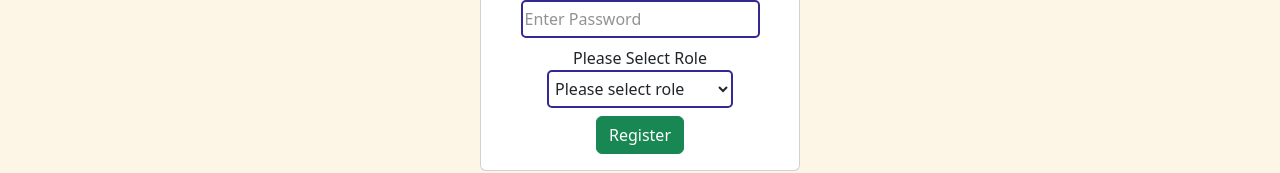
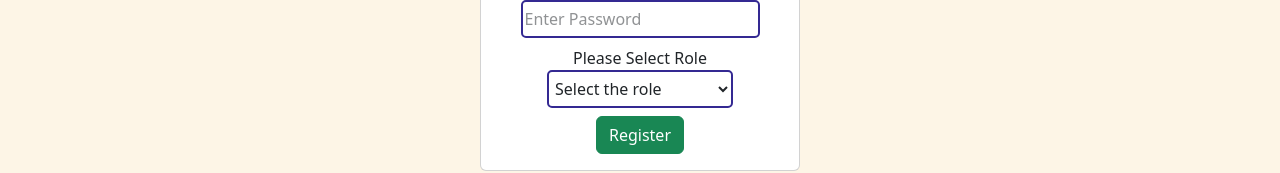
Before and after one commit to kritikumari777/microfrontend-with-microservices, a React app in the folder frontend/: page /register in a window 1280 px wide. Shown: the part 413-586 px from the top of the page. Built offline with nearby package versions, Linux system fonts and the light colour scheme; the HTML template or start-up script is replaced by a standard one.

Commit message:
Create a relationship between the product and the category, changes on resuable component form , select & table

```diff
--- a/frontend/src/modules/auth/constant/constant.js
+++ b/frontend/src/modules/auth/constant/constant.js
@@ -47,9 +47,8 @@ const registerFields = {
             type: "select",
             placeholder: "Enter Role",
             roles: [
-                { id: 1, role: "Please select role" },
-                { id: 2, role: "Customer" },
-                { id: 3, role: "Admin" }
+                { id: 1, role: "Customer" },
+                { id: 2, role: "Admin" }
             ]
         }
     ],
--- a/frontend/src/modules/ecommerce/products/components/index.jsx
+++ b/frontend/src/modules/ecommerce/products/components/index.jsx
@@ -17,6 +17,8 @@ const Product = () => {
     const { isPanding: isCreatePanding, isError: isCreateError, mutate: createMutate } = useApiMutation("/product", "POST", ['product'], getAuthHeader)
     const { isPanding: isEditPanding, isError: isEditError, mutate: editMutate } = useApiMutation("/product", "PUT", ['product'], getAuthHeader)
     const { isPanding: isDeletePanding, isError: isDeleteError, mutate: deleteMutate } = useApiMutation("/product", "DELETE", ['product'], getAuthHeader)
+
+     const { isPanding: categoryPanding, data: categoryData, error: categoryError } = useApiQuery(["category"], "/category", getAuthHeader)
     const { isPanding, data, isError, error, } = useApiQuery(['product'], "/product", getAuthHeader)
     const { header, productBtn } = productData
 
@@ -26,6 +28,8 @@ const Product = () => {
     // useEffect(() => {
     //   getApi()
     // }, [])
+
+    const selectList = categoryData?.categorys
 
     const handleSubmit = (e) => {
         e.preventDefault()
@@ -77,6 +81,7 @@ const Product = () => {
                 onCancle={onCancle}
                 isOpen={isOpen}
                 setIsOpen={setIsOpen}
+                selectList={selectList}
             />
             <FetchProducts
                 data={data}
--- a/frontend/src/modules/ecommerce/products/constants/products.contants.js
+++ b/frontend/src/modules/ecommerce/products/constants/products.contants.js
@@ -13,9 +13,9 @@ const productData = {
          error : "Product name"
         },
 
-        {label: "Please enter category Id",
+        {label: "Please enter category",
          name : "categoryId",
-         type : "text",
+         type : "select",
          error : "Product category"
         },
 
--- a/frontend/src/shared/ui/Form.jsx
+++ b/frontend/src/shared/ui/Form.jsx
@@ -5,7 +5,7 @@ import Select from './Select'
 
 const FormComp = (props) => {
 
-    const { data, formData, btnType, btnText, onChange, onSubmit, onCancle,  isCancle} = props
+    const { data, formData, btnType, btnText, onChange, onSubmit, onCancle,  isCancle, selectList=["No items"]} = props
 
     return (
         <form onSubmit={onSubmit}>
@@ -13,7 +13,7 @@ const FormComp = (props) => {
                 {data?.map((item, i) => {
                     if (item?.type === "select") {
                         return (
-                            <Select key={i} label={item?.label} name={item?.name} value={formData[item?.name]|| ""} roles={item?.roles} onChange={onChange} />
+                            <Select key={i} label={item?.label} name={item?.name} value={formData[item?.name]|| ""} roles={selectList || item?.roles} onChange={onChange} />
                         )
                     }
                     else {
--- a/frontend/src/shared/ui/Select.jsx
+++ b/frontend/src/shared/ui/Select.jsx
@@ -3,13 +3,23 @@ import React from 'react'
 const Select = ({label, name, value, roles, onChange}) => {
   return (
     <div>
-    <label htmlFor={name}>{label}</label>
-    {/* select does't have type */}
-     <select style={{width:"65%"}} name={name} value={value} onChange={onChange}>
-       {roles.map((item, i) => (
-        <option key={item?.id || i} value={item?.role}>{item?.role}</option>
-       ))}
-     </select>
+      <label htmlFor={name}>{label}</label>
+      {/* select does't have type */}
+      <select style={{ width: "65%" }} name={name} value={value} onChange={onChange}>
+
+        <option value="" disabled>
+          Select the {name}
+        </option>
+
+        {roles.map((item, i) => {
+          return (
+            <option key={item?._id || item?.id || i}
+              value={item?._id || item?.role || ""}>
+              {item?.name ? item?.name : item?.role}
+            </option>
+          )
+        })}
+      </select>
     </div>
   )
 }
```
